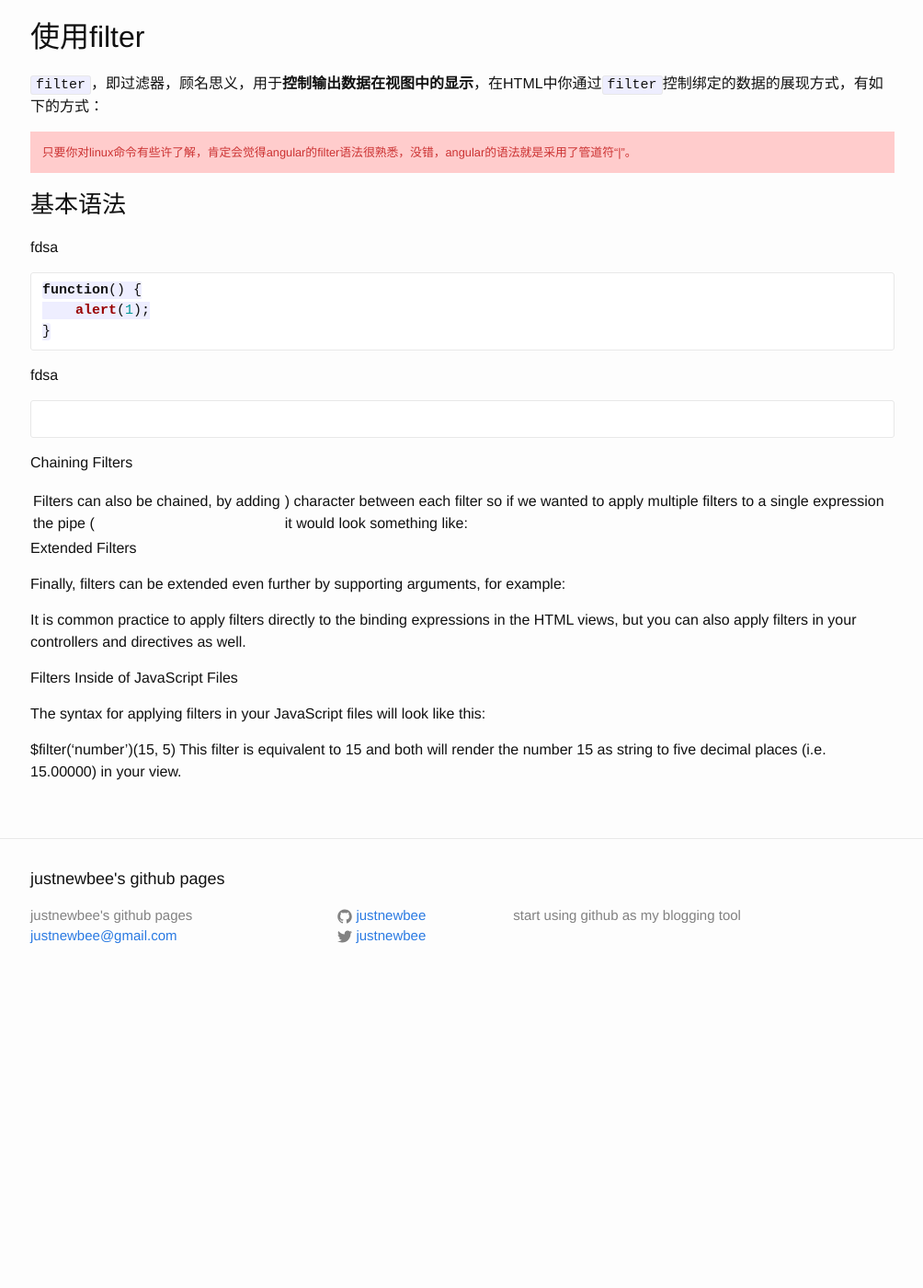
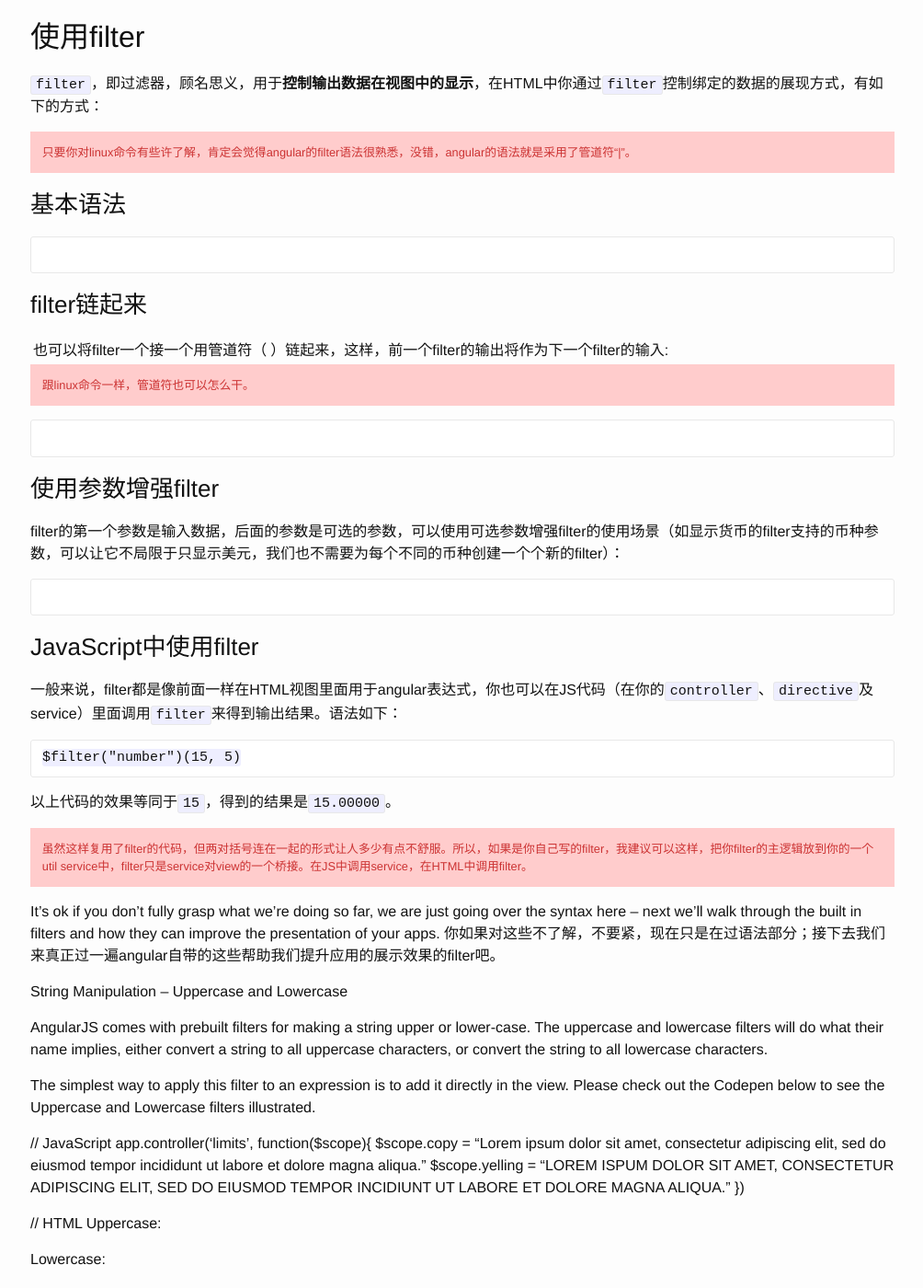
Before and after one commit to justnewbee/justnewbee.github.io, a Jekyll site: the page built from _posts/2014-11-07-angular-builtin-filters.md, in a window 1280 px wide and 1400 px high, scrolled down 647 px. Shown: the whole window at 92% size, without its empty margins (137-1141 px from the left). Built offline with Jekyll 4.4.1, drawn with Linux system fonts in a browser that asks for light colours; Markdown is read by kramdown in place of the engine named in the settings; comment, search, counter and statistics services are not loaded; before the commit the page ends 1736 px from its top, so only the background shows below that.

Commit message:
first section

````diff
--- a/_posts/2014-11-07-angular-builtin-filters.md
+++ b/_posts/2014-11-07-angular-builtin-filters.md
@@ -34,38 +34,62 @@ categories: angular
 
 ## 基本语法
 
-fdsa
-
-```js
-function() {
-    alert(1);
-}
-```
-
-fdsa
-
-
-
 ```
 {{ totalCost | currency }}
 ```
+## filter链起来
+
+也可以将filter一个接一个用管道符（|）链起来，这样，前一个filter的输出将作为下一个filter的输入:
+
+<p style="background-color: #FCC; color: #C33; padding: 1em; font-size: 0.8em;">
+跟linux命令一样，管道符也可以怎么干。
+</p>
+
+```
+{{ totalCost | currency | filter2 | filter3 }}
+```
+
+## 使用参数增强filter
+
+filter的第一个参数是输入数据，后面的参数是可选的参数，可以使用可选参数增强filter的使用场景（如显示货币的filter支持的币种参数，可以让它不局限于只显示美元，我们也不需要为每个不同的币种创建一个个新的filter）：
+
+```
+{{ totalCost | currency:"USD$" }}
+```
+
+## JavaScript中使用filter
+
+一般来说，filter都是像前面一样在HTML视图里面用于angular表达式，你也可以在JS代码（在你的`controller`、`directive`及service）里面调用`filter`来得到输出结果。语法如下：
+
+```
+$filter("number")(15, 5)
+```
+
+以上代码的效果等同于`{{ 15 | number:5 }}`，得到的结果是`15.00000`。
+
+<p style="background-color: #FCC; color: #C33; padding: 1em; font-size: 0.8em;">
+虽然这样复用了filter的代码，但两对括号连在一起的形式让人多少有点不舒服。所以，如果是你自己写的filter，我建议可以这样，把你filter的主逻辑放到你的一个util service中，filter只是service对view的一个桥接。在JS中调用service，在HTML中调用filter。
+</p>
+
+It’s ok if you don’t fully grasp what we’re doing so far, we are just going over the syntax here – next we’ll walk through the built in filters and how they can improve the presentation of your apps.
+你如果对这些不了解，不要紧，现在只是在过语法部分；接下去我们来真正过一遍angular自带的这些帮助我们提升应用的展示效果的filter吧。
+
+String Manipulation – Uppercase and Lowercase
+
+AngularJS comes with prebuilt filters for making a string upper or lower-case. The uppercase and lowercase filters will do what their name implies, either convert a string to all uppercase characters, or convert the string to all lowercase characters.
+
+The simplest way to apply this filter to an expression is to add it directly in the view. Please check out the Codepen below to see the Uppercase and Lowercase filters illustrated.
 
 
-Chaining Filters
+// JavaScript
+app.controller('limits', function($scope){
+  $scope.copy = "Lorem ipsum dolor sit amet, consectetur adipiscing elit, sed do eiusmod tempor incididunt ut labore et dolore magna aliqua."
+  $scope.yelling = "LOREM ISPUM DOLOR SIT AMET, CONSECTETUR ADIPISCING ELIT, SED DO EIUSMOD TEMPOR INCIDIUNT UT LABORE ET DOLORE MAGNA ALIQUA."
+})
 
-Filters can also be chained, by adding the pipe ( | ) character between each filter so if we wanted to apply multiple filters to a single expression it would look something like:
+// HTML
+Uppercase:
+{{ copy | uppercase }}
 
-{{ totalCost | currency | filter2 | filter3 }}
-Extended Filters
-
-Finally, filters can be extended even further by supporting arguments, for example:
-
-{{ totalCost | currency:"USD$" }}
-It is common practice to apply filters directly to the binding expressions in the HTML views, but you can also apply filters in your controllers and directives as well.
-
-Filters Inside of JavaScript Files
-
-The syntax for applying filters in your JavaScript files will look like this:
-
-$filter('number')(15, 5)
-This filter is equivalent to {{ 15 | number:5 }} and both will render the number 15 as string to five decimal places (i.e. 15.00000) in your view.
+Lowercase:
+{{ yelling | lowercase }}
````
